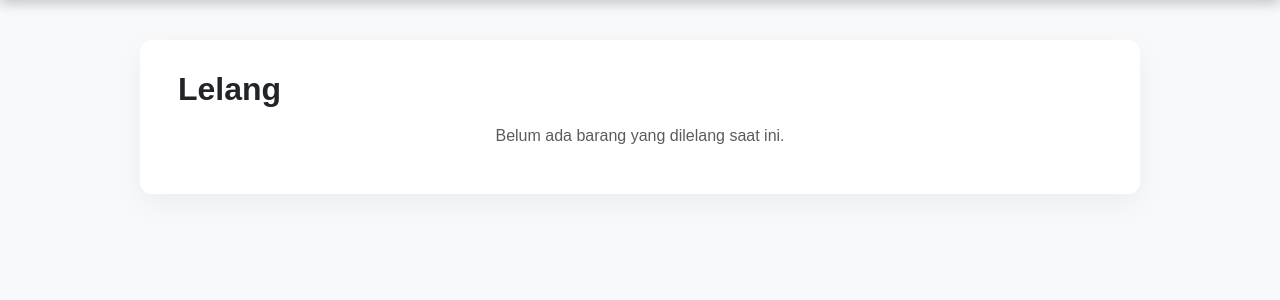
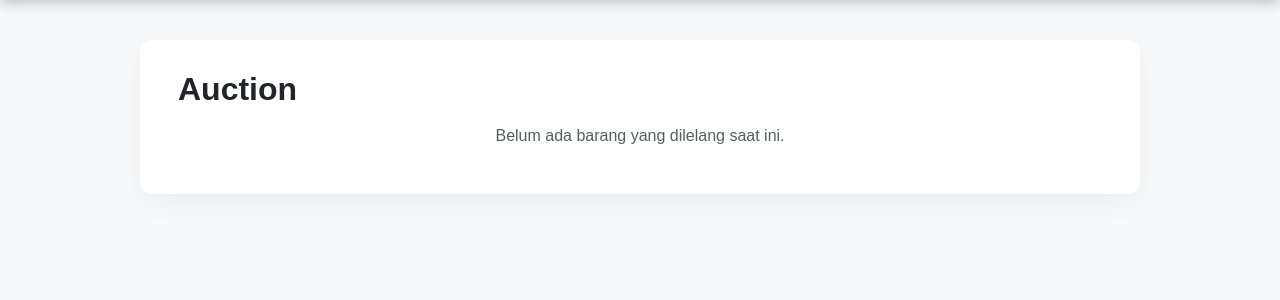
Before and after one commit to revelv/KP_2373003_2373005_2373008, a PHP site: page /Tubes/user/auction.php in a window 1280 px wide. Shown: the part 80-380 px from the top of the page. Run offline with PHP 8.4, Linux system fonts and the light colour scheme; a user stored in the database is signed in; data comes from the database, SQL or seed files in the repository.

Commit message:
fix auction detail

```diff
--- a/Tubes/user/auction.php
+++ b/Tubes/user/auction.php
@@ -122,7 +122,7 @@
     <div class="auction-container">
         <div class="d-flex justify-content-between align-items-center mb-4">
             <h2 class="fw-semibold mb-0">
-                <i class="bi bi-gavel me-2"></i> Lelang
+                <i class="bi bi-gavel me-2"></i> Auction
             </h2>
         </div>
 
--- a/Tubes/user/auction_detail.php
+++ b/Tubes/user/auction_detail.php
@@ -107,7 +107,6 @@
                 <img src="<?= htmlspecialchars($auction['image_url']); ?>" class="auction-image-detail" alt="<?= htmlspecialchars($auction['title']); ?>">
             </div>
             <div class="col-lg-5">
-                <a href="community.php" class="btn btn-sm btn-outline-secondary mb-2">← Kembali ke Daftar Lelang</a>
                 <h2><?= htmlspecialchars($auction['title']); ?></h2>
                 <p><?= nl2br(htmlspecialchars($auction['description'])); ?></p>
 
```
